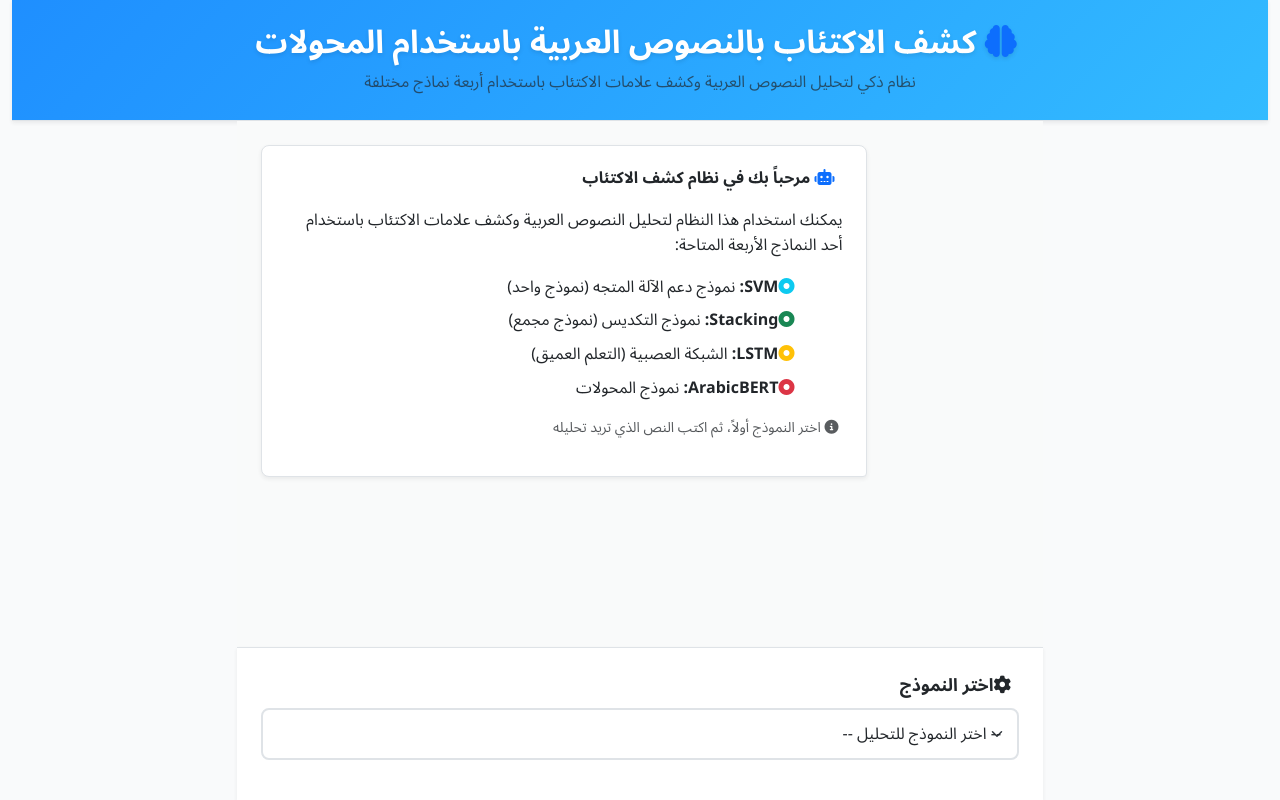
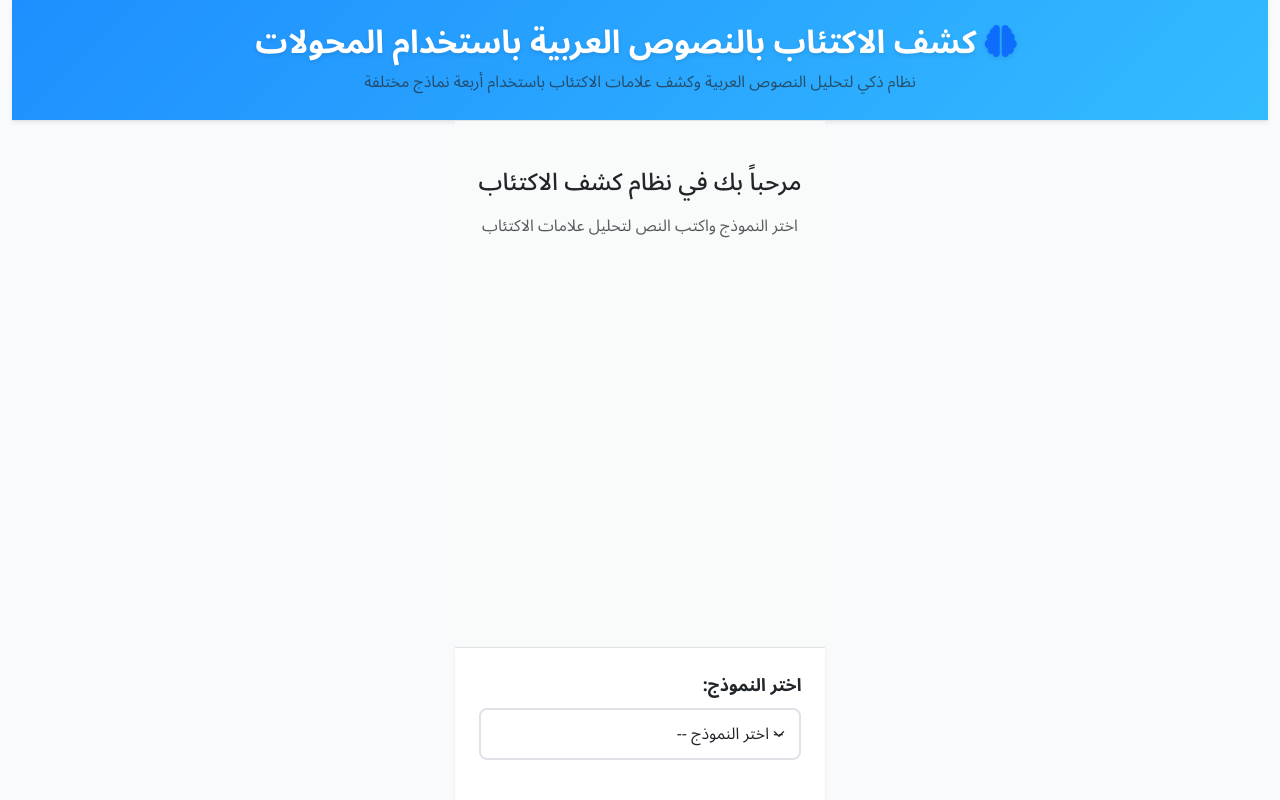
Before and after one commit to mohannadalshoushi/Transformers-Based-Arabic-Depression-Detection, a Flask app: page / in a window 1280 px wide. Run offline with Flask 3, Linux system fonts and the light colour scheme.

Commit message:
Improve user interface for easier interaction with depression detection models
Refactors UI to implement a chat-like interface with model selection and streamlined text input using updated HTML templates and JavaScript logic.

Replit-Commit-Author: Agent
Replit-Commit-Session-Id: a4185e3c-cee9-4927-87fd-03017e1f4d17
Replit-Commit-Screenshot-Url: https://storage.googleapis.com/screenshot-production-us-central1/d1545b3f-8e51-45c0-8c04-9ba3b12c55c4/064c21e1-e1ae-46f3-b533-5fdadf487a65.jpg

```diff
--- a/static/js/main.js
+++ b/static/js/main.js
@@ -10,11 +10,11 @@ class DepressionDetectionApp {
 
         // DOM elements
         this.modelSelect = document.getElementById('modelSelect');
-        this.textInputGroup = document.getElementById('textInputGroup');
+        this.textInputSection = document.getElementById('textInputSection');
         this.textInput = document.getElementById('textInput');
         this.sendBtn = document.getElementById('sendBtn');
+        this.sendSection = document.getElementById('sendSection');
         this.messagesArea = document.getElementById('messagesArea');
-        this.characterCount = document.getElementById('characterCount');
         this.charCount = document.getElementById('charCount');
 
         this.initializeEventListeners();
@@ -42,33 +42,26 @@ class DepressionDetectionApp {
         this.sendBtn.addEventListener('click', () => {
             this.handleSubmit();
         });
-
-        // Auto-resize textarea
-        this.textInput.addEventListener('input', () => {
-            this.autoResizeTextarea();
-        });
     }
 
     handleModelSelection(selectedModel) {
         this.selectedModel = selectedModel;
 
         if (selectedModel) {
-            // Show text input area
-            this.textInputGroup.style.display = 'flex';
-            this.characterCount.style.display = 'block';
+            // Show text input and send button
+            this.textInputSection.style.display = 'block';
+            this.sendSection.style.display = 'block';
             this.textInput.disabled = false;
             this.textInput.focus();
-
-            // Add model selection message
-            this.addBotMessage(`تم اختيار نموذج: <strong>${this.getModelDisplayName(selectedModel)}</strong><br>يمكنك الآن كتابة النص للتحليل.`);
         } else {
-            // Hide text input area
-            this.textInputGroup.style.display = 'none';
-            this.characterCount.style.display = 'none';
+            // Hide text input and send button
+            this.textInputSection.style.display = 'none';
+            this.sendSection.style.display = 'none';
             this.textInput.disabled = true;
             this.textInput.value = '';
-            this.updateSendButton();
+            this.charCount.textContent = '0';
         }
+        this.updateSendButton();
     }
 
     handleTextInput(text) {
@@ -122,7 +115,6 @@ class DepressionDetectionApp {
         // Clear input
         this.textInput.value = '';
         this.handleTextInput('');
-        this.autoResizeTextarea();
 
         // Show loading state
         this.setLoadingState(true);
@@ -162,7 +154,16 @@ class DepressionDetectionApp {
         this.updateSendButton();
 
         if (loading) {
-            this.addBotMessage('جاري تحليل النص...', 'loading');
+            const loadingDiv = document.createElement('div');
+            loadingDiv.className = 'loading-message mb-3';
+            loadingDiv.innerHTML = `
+                <div class="alert alert-info">
+                    <i class="fas fa-spinner fa-spin me-2"></i>
+                    جاري تحليل النص...
+                </div>
+            `;
+            this.messagesArea.appendChild(loadingDiv);
+            this.scrollToBottom();
         } else {
             this.removeLoadingMessage();
         }
@@ -170,15 +171,13 @@ class DepressionDetectionApp {
 
     addUserMessage(text) {
         const messageDiv = document.createElement('div');
-        messageDiv.className = 'message-bubble user-message';
+        messageDiv.className = 'user-message mb-3';
         messageDiv.innerHTML = `
-            <div class="message-content">
-                <div class="d-flex align-items-center mb-2">
-                    <i class="fas fa-user me-2"></i>
-                    <strong>أنت</strong>
-                    <span class="model-badge ${this.selectedModel} ms-auto">${this.selectedModel.toUpperCase()}</span>
+            <div class="card">
+                <div class="card-body">
+                    <h6 class="card-title text-primary">النص المدخل (${this.selectedModel.toUpperCase()}):</h6>
+                    <p class="card-text">${this.escapeHtml(text)}</p>
                 </div>
-                <div>${this.escapeHtml(text)}</div>
             </div>
         `;
 
@@ -216,33 +215,25 @@ class DepressionDetectionApp {
         const isDepression = result.depression_detected;
         const confidence = result.confidence ? Math.round(result.confidence * 100) : null;
 
-        const resultClass = isDepression ? 'depression-detected' : 'no-depression';
-        const resultIcon = isDepression ? 'fas fa-exclamation-triangle text-danger' : 'fas fa-check-circle text-success';
-        const resultColor = isDepression ? 'danger' : 'success';
+        const alertClass = isDepression ? 'alert-danger' : 'alert-success';
+        const resultIcon = isDepression ? 'fas fa-exclamation-triangle' : 'fas fa-check-circle';
 
-        let confidenceText = '';
-        if (confidence) {
-            confidenceText = `<div class="mt-2 small text-muted">
-                <i class="fas fa-chart-line me-1"></i>
-                مستوى الثقة: ${confidence}%
-            </div>`;
-        }
-
-        const content = `
-            <div class="result-bubble ${resultClass}">
-                <div class="result-title">
-                    <i class="${resultIcon}"></i>
-                    <span>${result.result_text}</span>
-                    <span class="model-badge ${result.model_name} ms-auto">${result.model_name.toUpperCase()}</span>
-                </div>
-                <div class="small text-muted">
-                    النموذج المستخدم: ${this.getModelDisplayName(result.model_name)}
-                </div>
-                ${confidenceText}
+        const messageDiv = document.createElement('div');
+        messageDiv.className = 'bot-message mb-3';
+        messageDiv.innerHTML = `
+            <div class="alert ${alertClass}">
+                <h6 class="alert-heading">
+                    <i class="${resultIcon} me-2"></i>
+                    نتيجة التحليل
+                </h6>
+                <p class="mb-1"><strong>${result.result_text}</strong></p>
+                <hr>
+                <p class="mb-0 small">النموذج: ${result.model_name.toUpperCase()}</p>
             </div>
         `;
 
-        this.addBotMessage(content);
+        this.messagesArea.appendChild(messageDiv);
+        this.scrollToBottom();
     }
 
     showError(message) {
--- a/templates/index.html
+++ b/templates/index.html
@@ -37,24 +37,9 @@
                     <div class="messages-area flex-grow-1 p-4" id="messagesArea">
 
                         <!-- Welcome Message -->
-                        <div class="message-bubble bot-message">
-                            <div class="message-content">
-                                <div class="mb-3">
-                                    <i class="fas fa-robot me-2 text-primary"></i>
-                                    <strong>مرحباً بك في نظام كشف الاكتئاب</strong>
-                                </div>
-                                <p class="mb-3">يمكنك استخدام هذا النظام لتحليل النصوص العربية وكشف علامات الاكتئاب باستخدام أحد النماذج الأربعة المتاحة:</p>
-                                <ul class="list-unstyled">
-                                    <li class="mb-2"><i class="fas fa-circle-dot text-info me-2"></i><strong>SVM:</strong> نموذج دعم الآلة المتجه (نموذج واحد)</li>
-                                    <li class="mb-2"><i class="fas fa-circle-dot text-success me-2"></i><strong>Stacking:</strong> نموذج التكديس (نموذج مجمع)</li>
-                                    <li class="mb-2"><i class="fas fa-circle-dot text-warning me-2"></i><strong>LSTM:</strong> الشبكة العصبية (التعلم العميق)</li>
-                                    <li class="mb-2"><i class="fas fa-circle-dot text-danger me-2"></i><strong>ArabicBERT:</strong> نموذج المحولات</li>
-                                </ul>
-                                <p class="text-muted small mt-3">
-                                    <i class="fas fa-info-circle me-1"></i>
-                                    اختر النموذج أولاً، ثم اكتب النص الذي تريد تحليله
-                                </p>
-                            </div>
+                        <div class="welcome-message text-center py-4">
+                            <h4 class="mb-3">مرحباً بك في نظام كشف الاكتئاب</h4>
+                            <p class="text-muted">اختر النموذج واكتب النص لتحليل علامات الاكتئاب</p>
                         </div>
                     </div>
 
@@ -62,39 +47,39 @@
                     <div class="input-area p-4 border-top">
 
                         <!-- Model Selection -->
-                        <div class="model-selection mb-3" id="modelSelection">
-                            <label for="modelSelect" class="form-label fw-bold">
-                                <i class="fas fa-cog me-2"></i>اختر النموذج
-                            </label>
+                        <div class="model-selection mb-3">
+                            <label for="modelSelect" class="form-label fw-bold">اختر النموذج:</label>
                             <select class="form-select" id="modelSelect">
-                                <option value="">-- اختر النموذج للتحليل --</option>
-                                <option value="svm">SVM - نموذج دعم الآلة المتجه</option>
-                                <option value="stacking">Stacking - النموذج المجمع</option>
-                                <option value="lstm">LSTM - الشبكة العصبية</option>
-                                <option value="arabicbert">ArabicBERT - نموذج المحولات</option>
+                                <option value="">-- اختر النموذج --</option>
+                                <option value="svm">SVM</option>
+                                <option value="stacking">Stacking</option>
+                                <option value="lstm">LSTM</option>
+                                <option value="arabicbert">ArabicBERT</option>
                             </select>
                         </div>
 
                         <!-- Text Input -->
-                        <div class="input-group" id="textInputGroup" style="display: none;">
+                        <div class="text-input-section mb-3" id="textInputSection" style="display: none;">
+                            <label for="textInput" class="form-label fw-bold">اكتب النص:</label>
                             <textarea
-                                class="form-control text-input"
+                                class="form-control"
                                 id="textInput"
-                                placeholder="اكتب النص العربي هنا لتحليله..."
+                                placeholder="اكتب النص العربي هنا..."
                                 rows="3"
                                 maxlength="1000"
                                 disabled
                             ></textarea>
-                            <button class="btn btn-primary send-btn" type="button" id="sendBtn" disabled>
-                                <i class="fas fa-paper-plane"></i>
-                                <span class="btn-text">تحليل</span>
-                                <span class="spinner-border spinner-border-sm d-none" role="status"></span>
-                            </button>
+                            <div class="text-end mt-2">
+                                <small class="text-muted"><span id="charCount">0</span> / 1000 حرف</small>
+                            </div>
                         </div>
 
-                        <!-- Character Count -->
-                        <div class="character-count text-muted small mt-2" id="characterCount" style="display: none;">
-                            <span id="charCount">0</span> / 1000 حرف
+                        <!-- Send Button -->
+                        <div class="send-section text-center" id="sendSection" style="display: none;">
+                            <button class="btn btn-primary px-4" type="button" id="sendBtn" disabled>
+                                <span class="btn-text">تحليل النص</span>
+                                <span class="spinner-border spinner-border-sm d-none ms-2" role="status"></span>
+                            </button>
                         </div>
                     </div>
                 </div>
```
